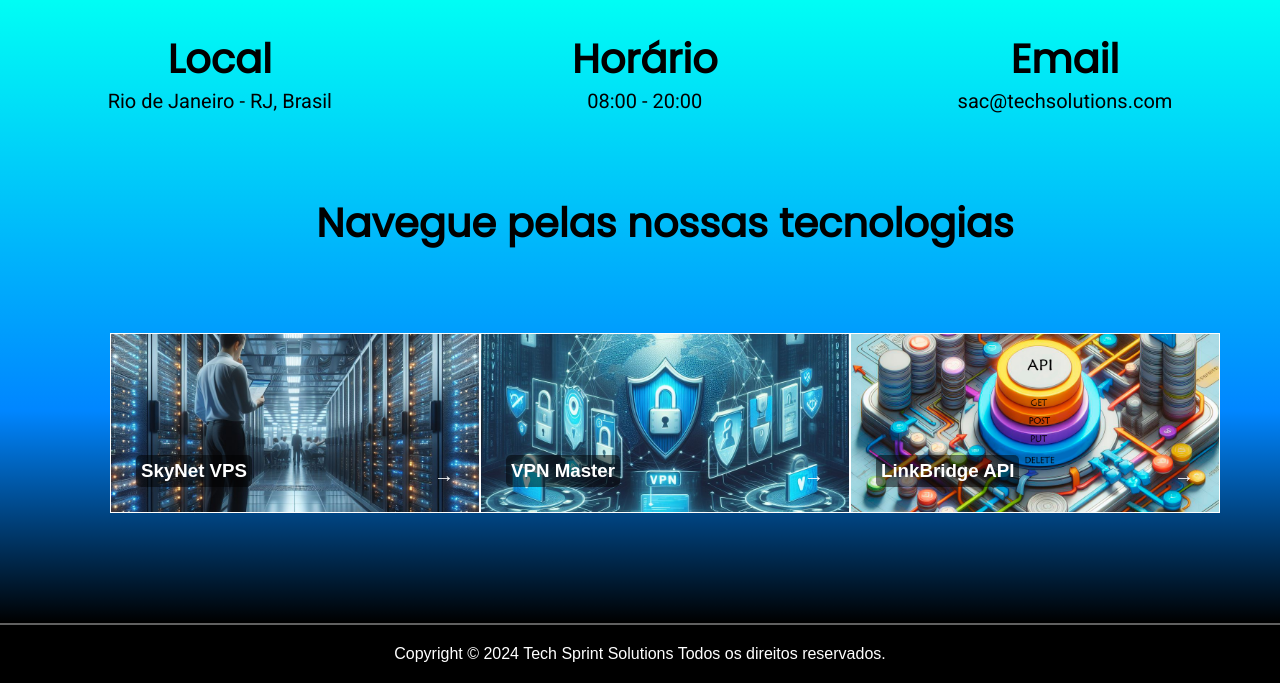
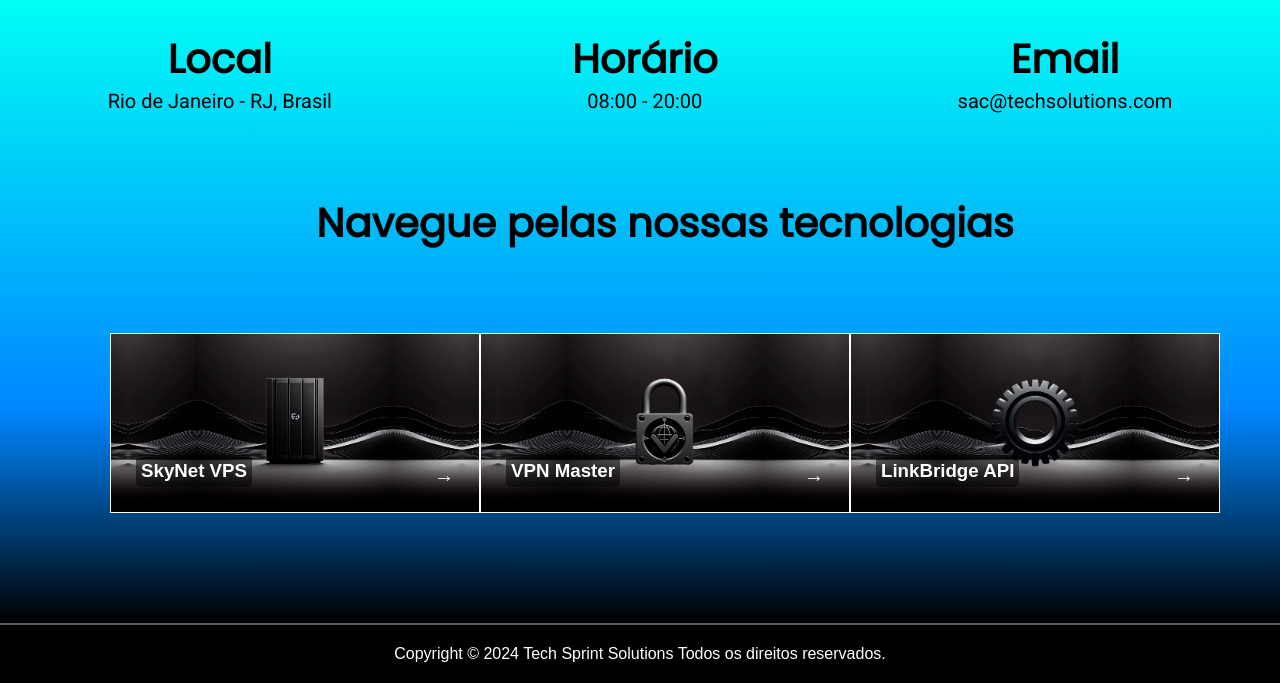
Before and after one commit to gabriel-varela/assessment2UVA, a PHP site: page / in a window 1280 px wide. Shown: the part 905-1588 px from the top of the page. Run offline with PHP 8.4, Linux system fonts and the light colour scheme; some libraries are stand-ins or nearby versions; some web fonts are replaced.

Commit message:
unused images removed, styles changes and index.html changes

```diff
--- a/assets/styles/index.css
+++ b/assets/styles/index.css
@@ -694,6 +694,7 @@ textarea {
   text-decoration: none;
   color: #fff;
   background-size: cover;
+  background-repeat: no-repeat;
   background-position: center;
   transition: 0.3s;
 }
--- a/index.html
+++ b/index.html
@@ -65,15 +65,18 @@
           <h1>Navegue pelas nossas tecnologias</h1>
 
           <div class="link-elements">
-            <a style="background-image: url(./assets/image/vps.jpg);" href="./pages/produtos.php" class="item-index">
+            <a style="background-image: url(./assets/image/vpsImage.jpg);" href="./pages/produtos.php"
+              class="item-index">
               <h3>SkyNet VPS </h3>
               <p class="arrow" style="color: #ffffff;">&#8594;</p>
             </a>
-            <a style="background-image: url(./assets/image/vpn.jpg);" href="./pages/produtos.php" class="item-index">
+            <a style="background-image: url(./assets/image/vpnImage.jpg);" href="./pages/produtos.php"
+              class="item-index">
               <h3>VPN Master</h3>
               <p class="arrow" style="color: #ffffff;">&#8594;</p>
             </a>
-            <a style="background-image: url(./assets/image/api.jpg);" href="./pages/produtos.php" class="item-index">
+            <a style="background-image: url(./assets/image/apimage.jpg);" href="./pages/produtos.php"
+              class="item-index">
               <h3>LinkBridge API</h3>
               <p class="arrow" style="color: #ffffff;">&#8594;</p>
             </a>
--- a/pages/novidades.php
+++ b/pages/novidades.php
@@ -51,7 +51,7 @@
           echo ("<div class='item-novidades'>
           <img src='../assets/scripts/imagenovidades.php?id=" . $novidade['id_nov'] . "' alt=''>
            <div>
-              <h2>" . $novidade['resumo'] . "</h2>
+              <h2>" . $novidade['resumo'] . "</h2>Sty
                 <p>" . $novidade['descricao'] . "</p>
             </div>
         </div>");
```
Also changed, not shown: assets/image/CapaForm1.jpg (deleted), assets/image/api.jpg (deleted), assets/image/apimage.jpg (added), assets/image/shark_image.png (deleted), assets/image/vpn.jpg (deleted), assets/image/vpnImage.jpg (added), assets/image/vps.jpg (deleted), assets/image/vpsImage.jpg (added).
